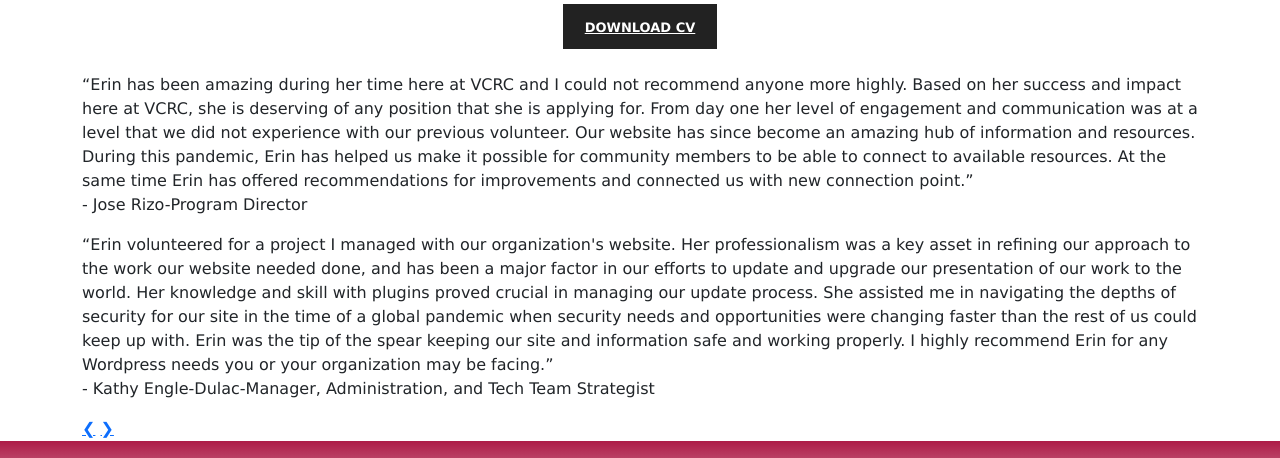
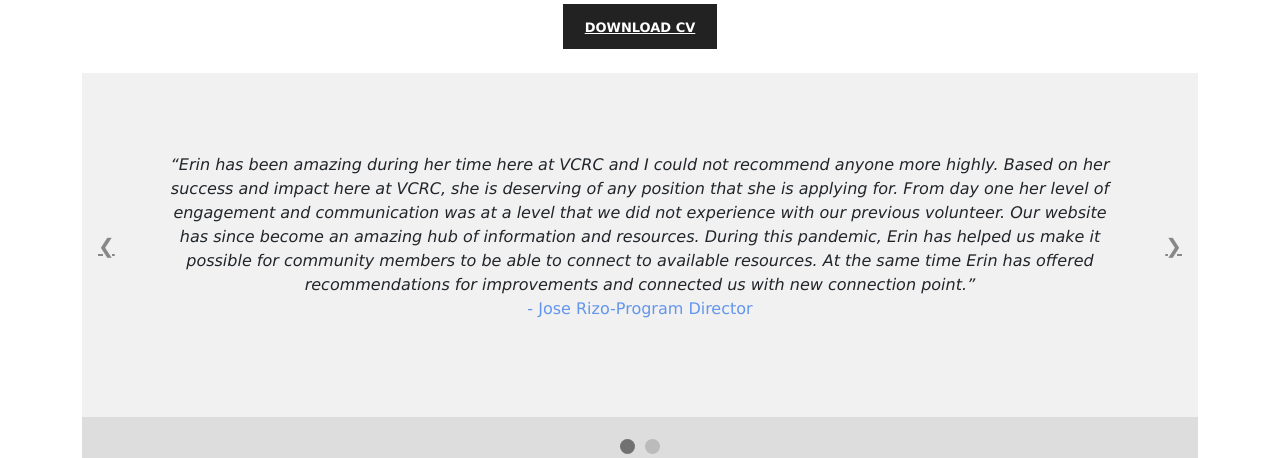
Before and after one commit to erinsgithubpage/Bootstrap-Portfolio-Project, a website: page index.html in a window 1280 px wide. Shown: the part 917-1375 px from the top of the page. Drawn offline with nearby package versions, Linux system fonts and the light colour scheme.

Commit message:
mispelling corrected

```diff
--- a/css/styles.css
+++ b/css/styles.css
@@ -419,3 +419,74 @@ iframe {
 /*Testimonials section */
 * {box-sizing: border-box}
 body {font-family: Verdana, sans-serif; margin:0}
+
+/* Slideshow container */
+.slideshow-container {
+    position: relative;
+    background: #f1f1f1f1;
+  }
+
+  /* Slides */
+  .mySlides {
+    display: none;
+    padding: 80px;
+    text-align: center;
+  }
+
+  /* Next & previous buttons */
+  .prev, .next {
+    cursor: pointer;
+    position: absolute;
+    top: 50%;
+    width: auto;
+    margin-top: -30px;
+    padding: 16px;
+    color: #888;
+    font-weight: bold;
+    font-size: 20px;
+    border-radius: 0 3px 3px 0;
+    user-select: none;
+  }
+
+  /* Position the "next button" to the right */
+  .next {
+    position: absolute;
+    right: 0;
+    border-radius: 3px 0 0 3px;
+  }
+
+  /* On hover, add a black background color with a little bit see-through */
+  .prev:hover, .next:hover {
+    background-color: rgba(0,0,0,0.8);
+    color: white;
+  }
+
+  /* The dot/bullet/indicator container */
+  .dot-container {
+      text-align: center;
+      padding: 20px;
+      background: #ddd;
+  }
+
+  /* The dots/bullets/indicators */
+  .dot {
+    cursor: pointer;
+    height: 15px;
+    width: 15px;
+    margin: 0 2px;
+    background-color: #bbb;
+    border-radius: 50%;
+    display: inline-block;
+    transition: background-color 0.6s ease;
+  }
+
+  /* Add a background color to the active dot/circle */
+  .active, .dot:hover {
+    background-color: #717171;
+  }
+
+  /* Add an italic font style to all quotes */
+  q {font-style: italic;}
+
+  /* Add a blue color to the author */
+  .author {color: cornflowerblue;}
--- a/js/scripts.js
+++ b/js/scripts.js
@@ -11,6 +11,7 @@ $(function() {
             $("#carouselButton").children("i").addClass("fa-pause");
         }
     });
+});
 
     //code from testimonials here
     var slideIndex = 1;
```
Also changed, not shown: 2 other files.
